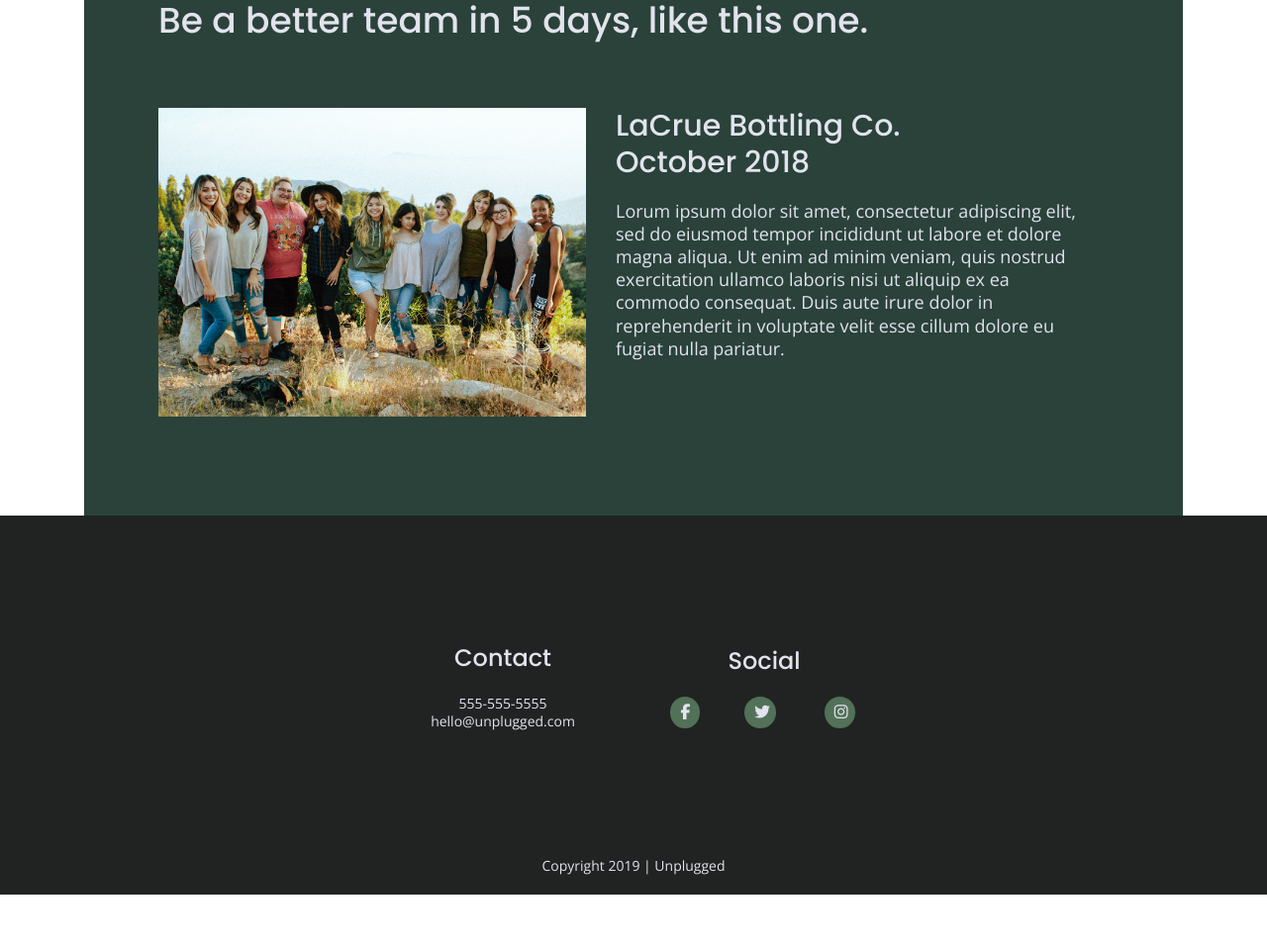
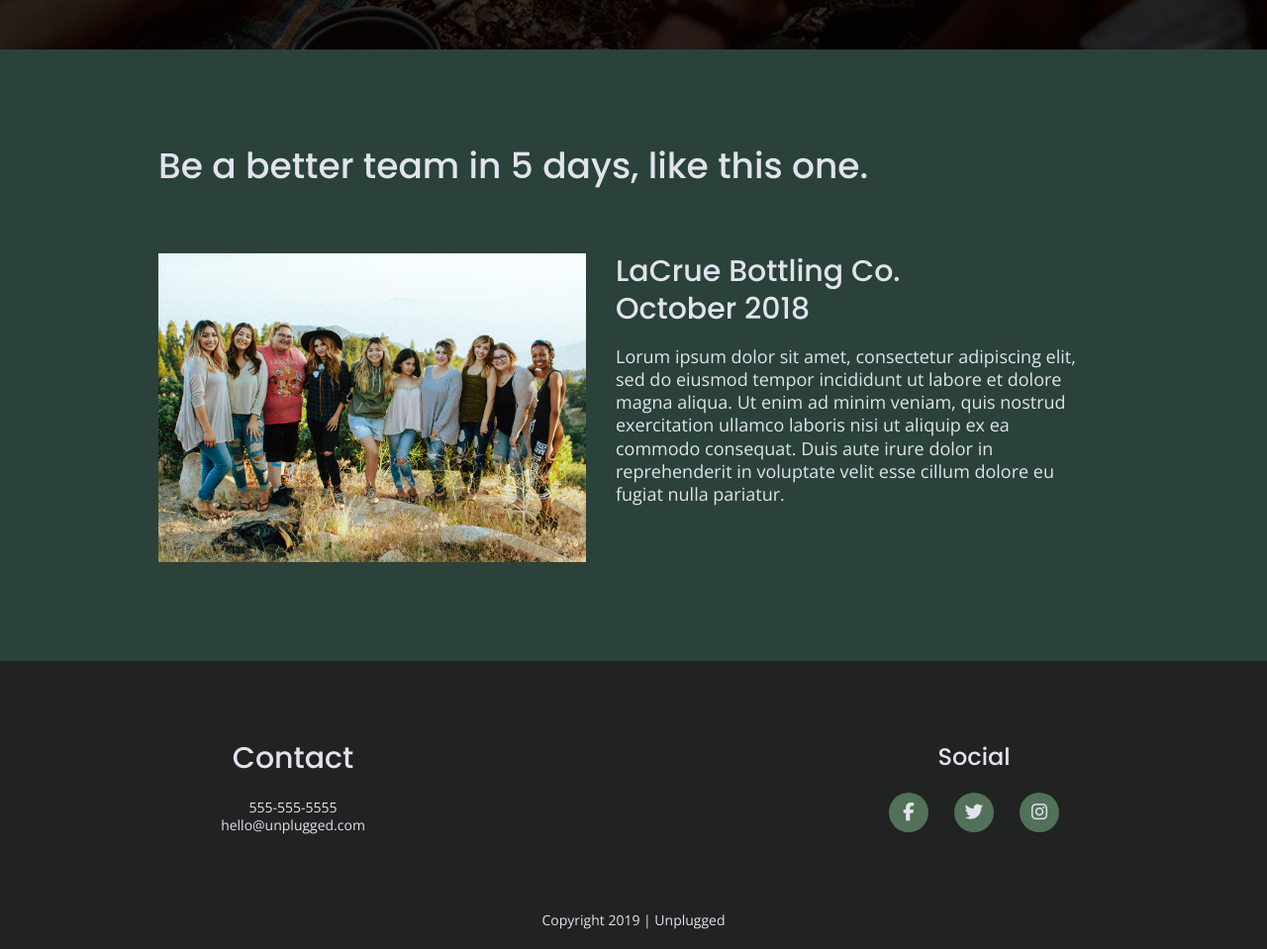
Before and after one commit to e-gunn/unplugged, a website: page index.html in a window 1280 px wide. Shown: the part 1663-2622 px from the top of the page at 99% size. Before the commit the page ends 2567 px from the top, so only its background shows below. Drawn offline with nearby package versions, Linux system fonts and the light colour scheme.

Commit message:
Updated styles

```diff
--- a/css/main.css
+++ b/css/main.css
@@ -382,23 +382,27 @@ footer .social-icons {
   display: flex;
   justify-content: space-around;
   align-items: center;
-  flex-flow: row wrap;
-  padding: 0 15px;
   width: 100%;
 }
 
-.social-icons i {
+footer .social-icons p {
+  display: flex;
+  justify-content: center;
+  align-items: center;
   background-color: #527158;
   border-radius: 50%;
   color: #e2e3ed;
-  font-size: 1.125em;
-  line-height: 2em;
-  padding: 0 10px;
-  width: 33.3%;
+  height: 40px;
+  width: 40px;
+}
+
+footer .social-icons p i {
+  font-size: 1.3125em;
 }
 
 footer .copyright {
   margin: 20px 0;
+  text-align: center;
 }
 
 /* ----------------------- About Page --------------------------------------- */
@@ -700,6 +704,7 @@ footer .copyright {
 /* FOOTER */
 
   footer .content-wrapper {
+    margin: 50px 0;
     width: 100%;
   }
 
@@ -707,20 +712,35 @@ footer .copyright {
     display: flex;
     justify-content: space-around;
     align-items: center;
-    margin: 100px 0;
+    flex-flow: row wrap;
+    width: 100%;
   }
 
-  .contact {
-    width: 50%;
+  footer .contact {
+    margin-bottom: 0;
+    width: 30%;
   }
 
-  .social {
-    width: 50%;
+  footer .social {
+    width: 30%;
   }
 
   footer h4 {
     font-size: 1.5em;
     margin-bottom: 40px 0;
+  }
+
+  footer p {
+    line-height: 1.285em;
+  }
+
+  footer .social-icons {
+    width: 12.5em;
+    justify-content: space-between;
+  }
+
+  footer .copyright {
+    width: 100%;
   }
 
 /* ABOUT PAGE */
@@ -804,17 +824,12 @@ footer .copyright {
   .hero-area {
     background: url(../img/hero-desktop.jpg) center no-repeat #333;
     background-size: cover;
-    display: flex;
-    justify-content: flex-start;
-    flex-flow: row wrap;
-    min-height: 500px;
-    margin: 0 auto;
+    padding: 40px 160px;
   }
 
   .hero-area h1 {
     font-size: 3.75em;
-    margin: 0 60px;
-    width: 80%;
+    margin: 0;
   }
 
   aside .content-wrapper {
@@ -836,12 +851,16 @@ footer .copyright {
   }
 
   .features h2 {
-    font-size:
-    width: 80%;
+    font-size: 2.25em;
+    width:
   }
 
-  .features-item {
+  .features article {
     width: 33.3%;
+  }
+
+  .features p {
+    font-size: 1.125em;
   }
 
   .reviews-description {
@@ -863,16 +882,18 @@ footer .copyright {
 
 /* FOOTER */
 
-  .footer-content {
+  footer .footer-content {
     justify-content: space-between;
+    margin: 0 50px;
+  }
+
+  footer .contact,
+  footer .social {
+    width: 20%;
   }
 
   footer .contact h4 {
-    width: 100%;
-  }
-
-  .copyright {
-    text-align: center;
+    font-size: 1.875em;
     width: 100%;
   }
 
```
